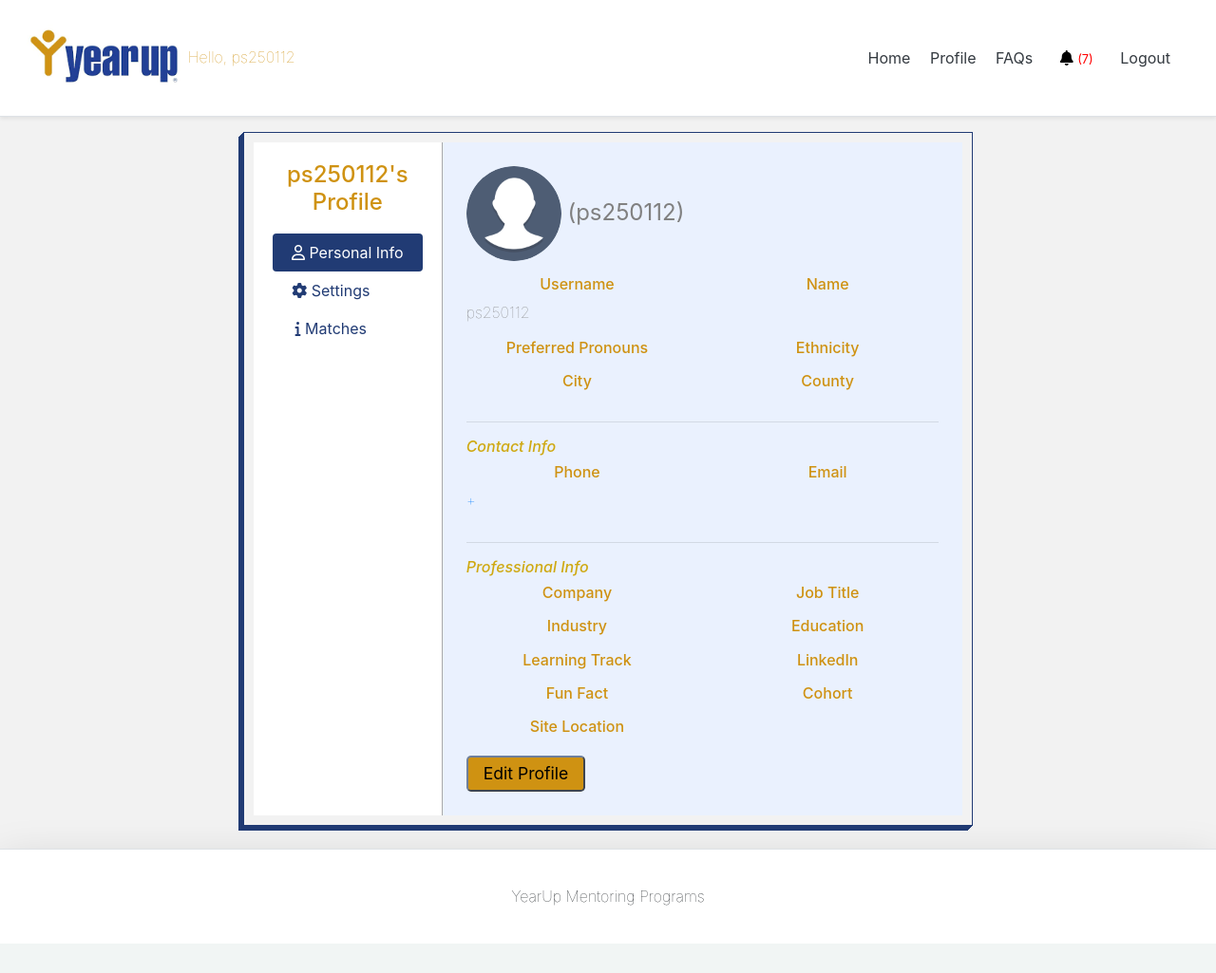
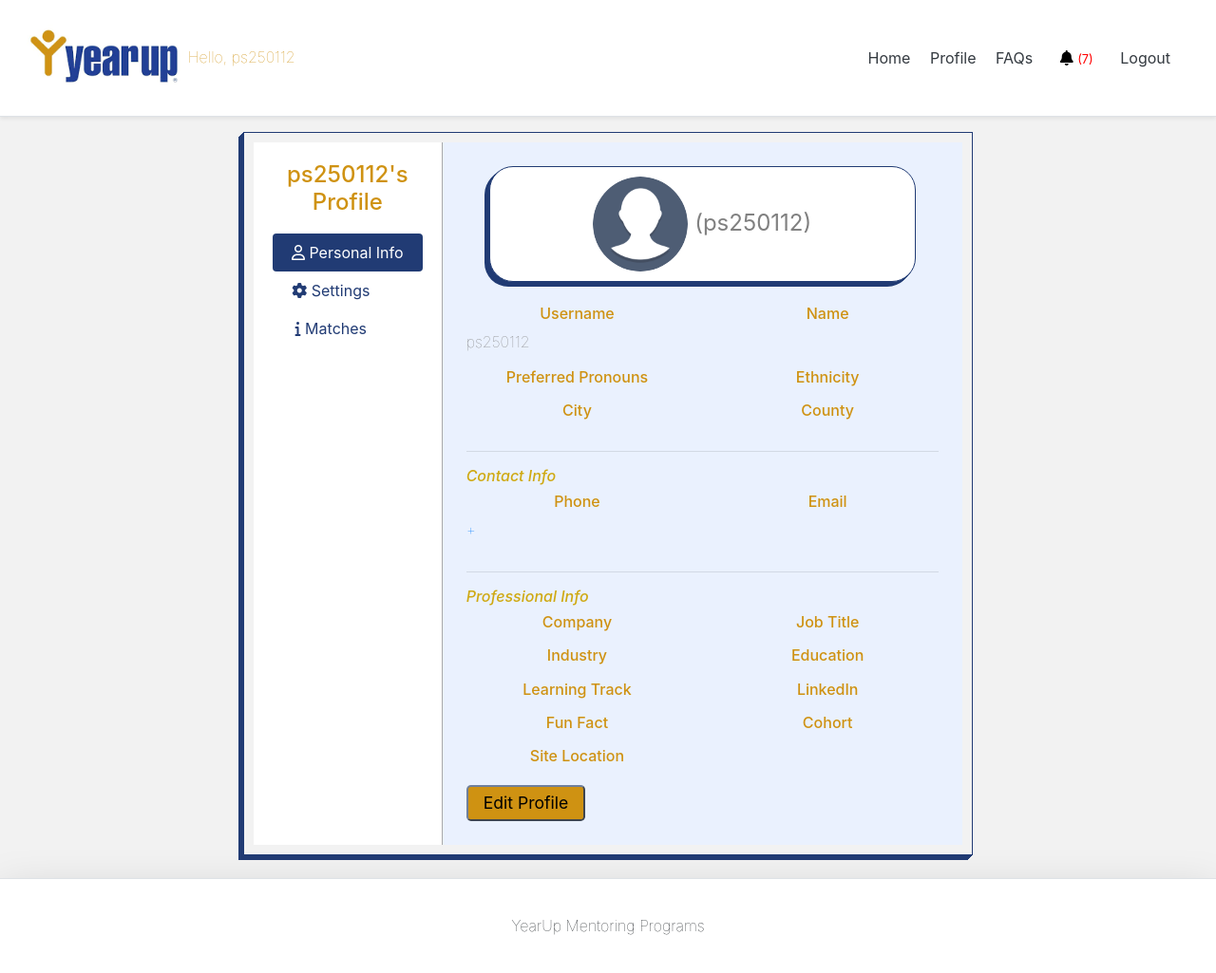
Before and after one commit to TheWITProject/MentorApp, a Django app: page /profile/ in a window 1280 px wide. Shown: the whole page at 95% size. Before the commit the page ends 994 px from the top, so only its background shows below. Run offline with Django 3.2, Linux system fonts and the light colour scheme; a user stored in the database is signed in; data comes from the database, SQL or seed files in the repository; some libraries are stand-ins or nearby versions.

Commit message:
profile information

```diff
--- a/userProfile/static/css/base.css
+++ b/userProfile/static/css/base.css
@@ -52,8 +52,22 @@ h5 {
 
 .profileHeader{
 display: flex;
+flex-direction: column;
 font-size: x-large;
-padding-bottom:15px
+padding-bottom:15px;
+background-color: white;
+overflow: auto;
+
+  border-radius: 25px;
+  padding: 10px;
+  margin: 0em 1em 1em 1em;
+  border: 1px solid #213b74;
+  box-shadow:  -1px 1px #213b74,
+       -2px 2px #213b74,
+       -3px 3px #213b74,
+       -4px 4px #213b74,
+       -5px 5px #213b74;
+
 }
 
 
@@ -307,6 +321,8 @@ form{
 
 .col-4{
   border-left: 4px solid #CCCCCC;
+  text-align:center;
+
 }
 
 h2{
```
Also changed, not shown: userProfile/templates/pages/home.html (+6 -2 lines).
